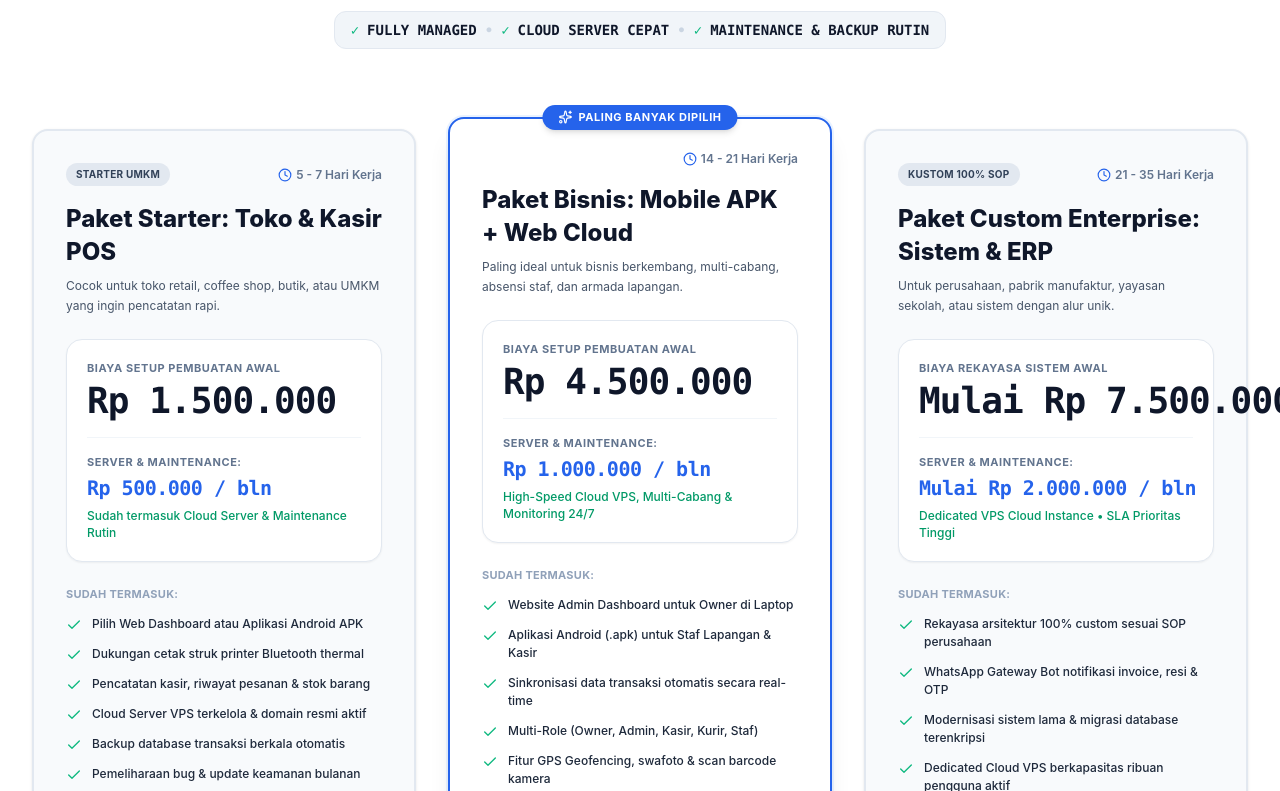
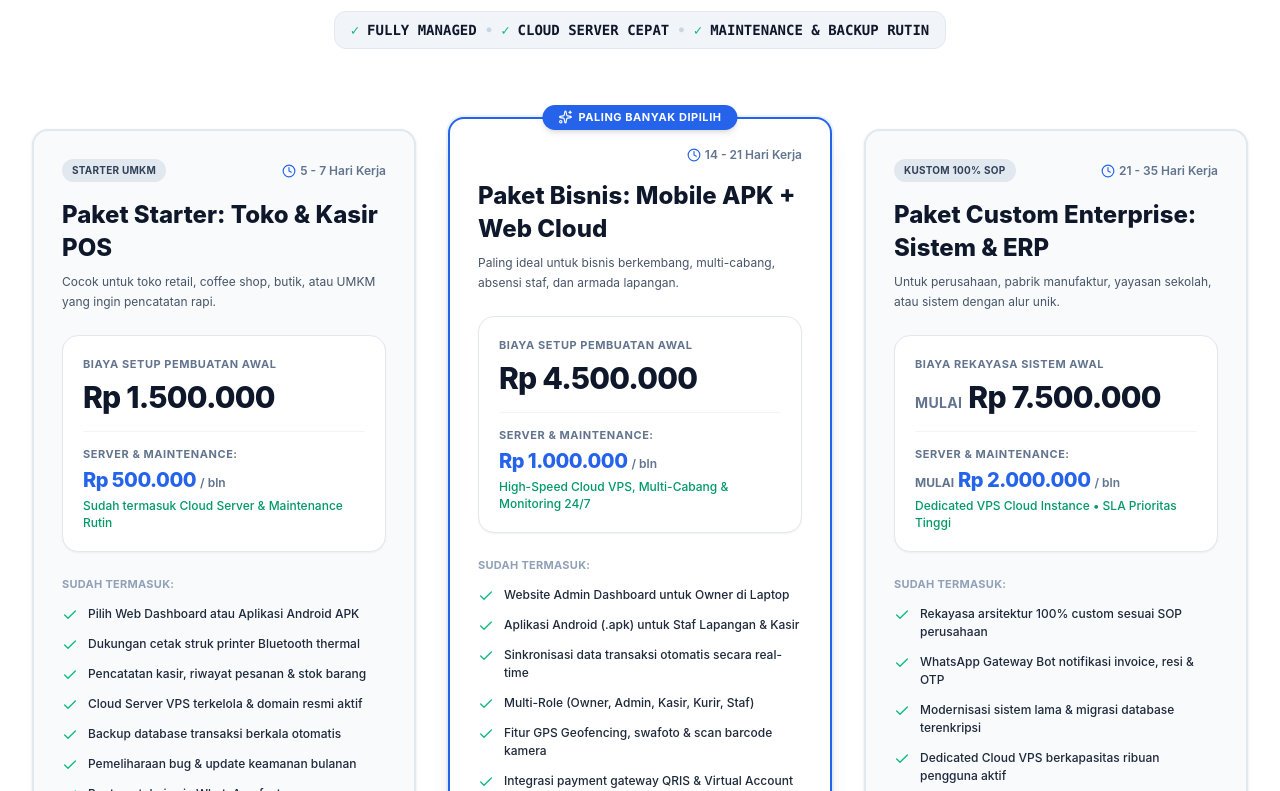
Before and after one commit to dieartco206/didevelopment, a React (Vite) app: page / in a window 1280 px wide. Shown: the part 7449-8240 px from the top of the page. Built offline with nearby package versions, Linux system fonts and the light colour scheme.

Commit message:
fix(pricing): resolve text overflow on pricing card and improve typography scaling

```diff
--- a/src/components/calculator/ProjectCalculator.tsx
+++ b/src/components/calculator/ProjectCalculator.tsx
@@ -275,7 +275,7 @@ export const ProjectCalculator: React.FC = () => {
                 <div className="text-xs font-bold text-slate-500 uppercase tracking-wider whitespace-nowrap">
                   Estimasi Biaya Setup Pembuatan:
                 </div>
-                <div className="text-3xl sm:text-4xl font-extrabold text-[#0F172A] font-mono mt-1.5 whitespace-nowrap">
+                <div className="text-3xl sm:text-4xl font-extrabold text-[#0F172A] font-sans tracking-tight mt-1.5 whitespace-nowrap">
                   {formatRupiah(price)}
                 </div>
 
@@ -283,7 +283,7 @@ export const ProjectCalculator: React.FC = () => {
                   <div className="text-[11px] font-bold text-slate-500 uppercase tracking-wider whitespace-nowrap">
                     Cloud Server & Maintenance:
                   </div>
-                  <div className="text-lg font-extrabold text-[#2563EB] font-mono mt-0.5 whitespace-nowrap">
+                  <div className="text-lg font-extrabold text-[#2563EB] font-sans tracking-tight mt-0.5 whitespace-nowrap">
                     Mulai Rp 500.000 / bln
                   </div>
                 </div>
--- a/src/components/pricing/PricingSection.tsx
+++ b/src/components/pricing/PricingSection.tsx
@@ -105,6 +105,48 @@ export const PricingSection: React.FC = () => {
     window.open(`https://wa.me/6281234567890?text=${text}`, '_blank');
   };
 
+  const renderPrice = (priceStr: string) => {
+    const isStartingFrom = priceStr.startsWith('Mulai ');
+    const cleanPrice = isStartingFrom ? priceStr.replace('Mulai ', '') : priceStr;
+
+    return (
+      <div className="flex items-baseline gap-1.5 flex-wrap">
+        {isStartingFrom && (
+          <span className="text-xs sm:text-sm font-bold text-slate-500 uppercase tracking-wide shrink-0">
+            Mulai
+          </span>
+        )}
+        <span className="text-2xl sm:text-3xl font-extrabold text-[#0F172A] tracking-tight font-sans">
+          {cleanPrice}
+        </span>
+      </div>
+    );
+  };
+
+  const renderMaintenance = (maintStr: string) => {
+    const isStarting = maintStr.startsWith('Mulai ');
+    const clean = isStarting ? maintStr.replace('Mulai ', '') : maintStr;
+    const parts = clean.split(' / ');
+    const amount = parts[0];
+    const period = parts[1];
+
+    return (
+      <div className="flex items-baseline gap-1 flex-wrap">
+        {isStarting && (
+          <span className="text-xs font-bold text-slate-500 uppercase shrink-0">Mulai</span>
+        )}
+        <span className="text-lg sm:text-xl font-extrabold text-[#2563EB] tracking-tight font-sans">
+          {amount}
+        </span>
+        {period && (
+          <span className="text-xs text-slate-500 font-semibold shrink-0">
+            / {period}
+          </span>
+        )}
+      </div>
+    );
+  };
+
   return (
     <section id="pricing" className="py-16 sm:py-24 bg-white border-b border-slate-200">
       <div className="max-w-7xl mx-auto px-4 sm:px-6 lg:px-8">
@@ -136,7 +178,7 @@ export const PricingSection: React.FC = () => {
             return (
               <div
                 key={tier.id}
-                className={`rounded-2xl p-7 sm:p-8 flex flex-col justify-between transition-all duration-300 relative ${
+                className={`rounded-2xl p-6 sm:p-7 flex flex-col justify-between transition-all duration-300 relative ${
                   isFeatured
                     ? 'bg-white border-2 border-[#2563EB] shadow-xl ring-2 ring-blue-500/10 lg:-translate-y-3 z-10'
                     : 'bg-[#F8FAFC] border-2 border-slate-200 hover:border-slate-300 shadow-sm'
@@ -174,24 +216,20 @@ export const PricingSection: React.FC = () => {
                   </p>
 
                   {/* Price Box */}
-                  <div className="p-5 rounded-2xl bg-white border border-slate-200 mb-6 shadow-xs">
+                  <div className="p-4 sm:p-5 rounded-2xl bg-white border border-slate-200 mb-6 shadow-xs overflow-hidden">
                     {/* Setup Fee */}
-                    <div className="text-[11px] font-bold text-slate-500 uppercase tracking-wider mb-1 whitespace-nowrap">
+                    <div className="text-[10px] sm:text-[11px] font-bold text-slate-500 uppercase tracking-wider mb-1.5 whitespace-nowrap">
                       {tier.priceLabel}
                     </div>
-                    <div className="text-3xl sm:text-4xl font-extrabold text-[#0F172A] font-mono tracking-tight whitespace-nowrap">
-                      {tier.price}
-                    </div>
+                    {renderPrice(tier.price)}
 
                     {/* Server & Maintenance Dedicated Section */}
-                    <div className="mt-4 pt-4 border-t border-slate-100">
-                      <div className="text-[11px] font-bold text-slate-500 uppercase tracking-wider mb-1 whitespace-nowrap">
+                    <div className="mt-4 pt-3.5 border-t border-slate-100">
+                      <div className="text-[10px] sm:text-[11px] font-bold text-slate-500 uppercase tracking-wider mb-1 whitespace-nowrap">
                         Server & Maintenance:
                       </div>
-                      <div className="text-xl font-extrabold text-[#2563EB] font-mono tracking-tight whitespace-nowrap">
-                        {tier.monthlyMaintenance}
-                      </div>
-                      <div className="text-xs text-emerald-600 font-medium mt-1.5 leading-snug">
+                      {renderMaintenance(tier.monthlyMaintenance)}
+                      <div className="text-xs text-emerald-600 font-medium mt-1 leading-snug">
                         {tier.priceNote}
                       </div>
                     </div>
```
